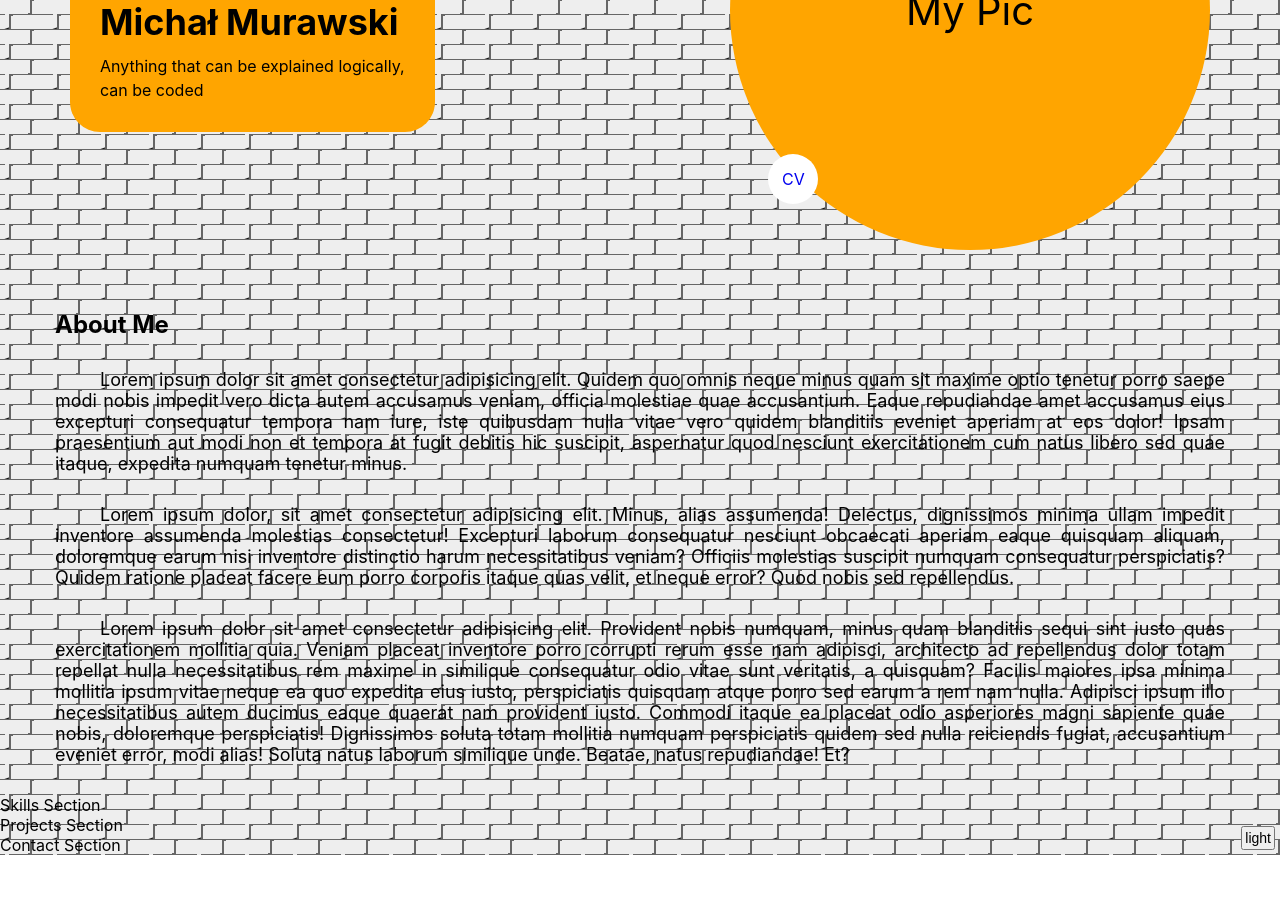
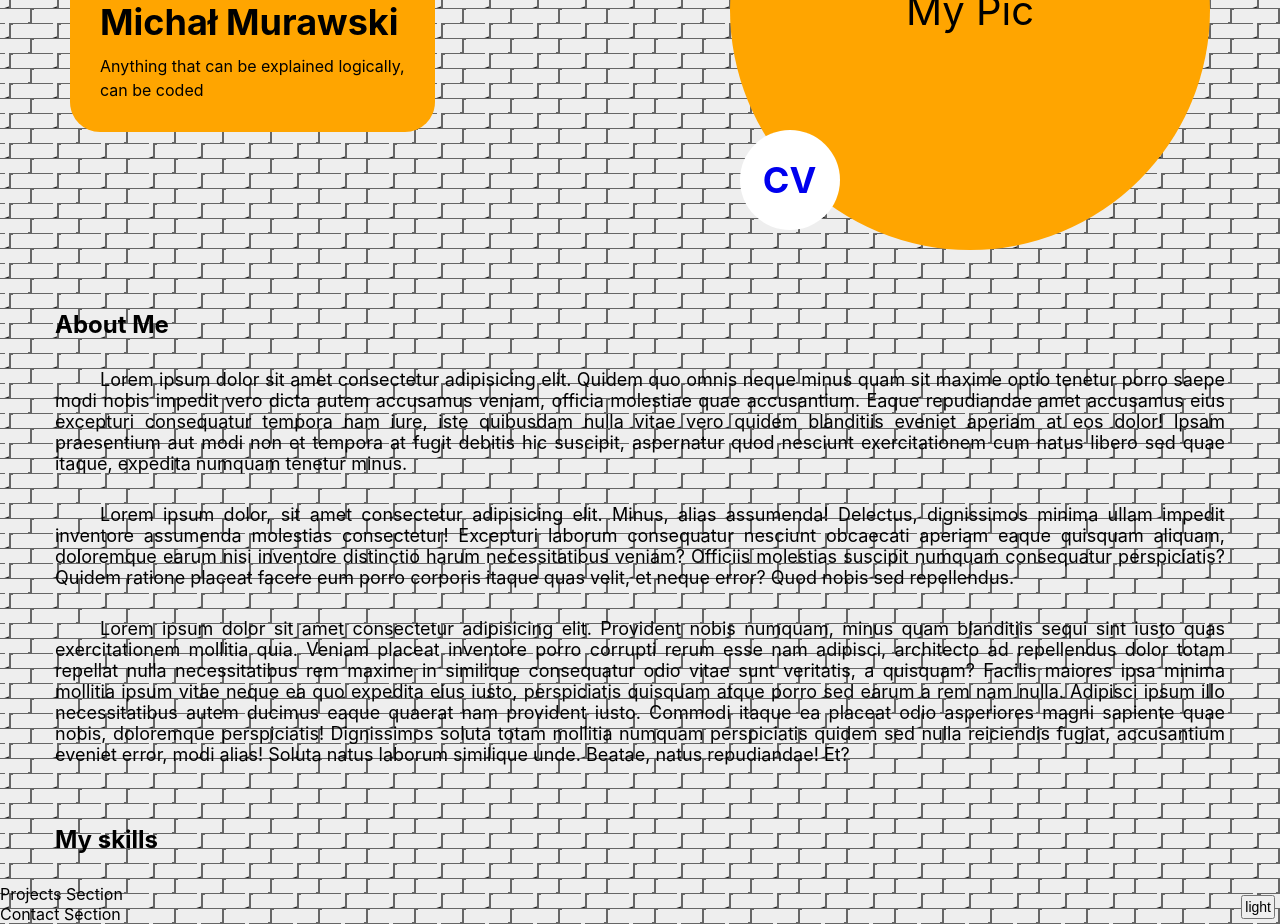
Before and after one commit to AMichalMurawski/portfolio, a React (Create React App) app: page / in a window 1280 px wide. Shown: the part 400-1324 px from the top of the page. Before the commit the page ends 1255 px from the top, so only its background shows below. Built offline with nearby package versions, Linux system fonts and the light colour scheme.

Commit message:
MySkills start sketch
+ resize ButtonCV
+ position ButtonCV in MyPicture
+ add context aboutMe and use it in component AboutMe

```diff
--- a/src/components/elements/buttons/ButtonCV/ButtonCV.styled.ts
+++ b/src/components/elements/buttons/ButtonCV/ButtonCV.styled.ts
@@ -2,8 +2,10 @@ import styled from 'styled-components';
 import { LinkElement } from '../../../../utils/styled';
 
 export const Button = styled(LinkElement)`
-  width: 50px;
-  height: 50px;
+  width: 100px;
+  height: 100px;
+  font-size: 36px;
+  font-weight: 700;
   border-radius: 50%;
   background-color: white;
   display: flex;
--- a/src/components/groups/MyPicture/MyPicture.styled.ts
+++ b/src/components/groups/MyPicture/MyPicture.styled.ts
@@ -19,6 +19,6 @@ export const PictureWrapper = styled.div`
 
 export const CVWrapper = styled.div`
   position: absolute;
-  left: 8%;
-  top: 80%;
+  left: 2%;
+  top: 75%;
 `;
--- a/src/components/sections/About/About.tsx
+++ b/src/components/sections/About/About.tsx
@@ -2,46 +2,15 @@ import React from 'react';
 import { Subtitle } from '../../elements/texts';
 import { AboutWrapper } from './About.styled';
 import { Paragraph } from '../../elements/texts/Paragraph/Paragraph';
+import { aboutMe } from '../../../context';
 
 export const About: React.FC = () => {
   return (
     <AboutWrapper>
       <Subtitle>About Me</Subtitle>
-      <Paragraph>
-        Lorem ipsum dolor sit amet consectetur adipisicing elit. Quidem quo
-        omnis neque minus quam sit maxime optio tenetur porro saepe modi nobis
-        impedit vero dicta autem accusamus veniam, officia molestiae quae
-        accusantium. Eaque repudiandae amet accusamus eius excepturi consequatur
-        tempora nam iure, iste quibusdam nulla vitae vero quidem blanditiis
-        eveniet aperiam at eos dolor! Ipsam praesentium aut modi non et tempora
-        at fugit debitis hic suscipit, aspernatur quod nesciunt exercitationem
-        cum natus libero sed quae itaque, expedita numquam tenetur minus.
-      </Paragraph>
-      <Paragraph>
-        Lorem ipsum dolor, sit amet consectetur adipisicing elit. Minus, alias
-        assumenda! Delectus, dignissimos minima ullam impedit inventore
-        assumenda molestias consectetur! Excepturi laborum consequatur nesciunt
-        obcaecati aperiam eaque quisquam aliquam, doloremque earum nisi
-        inventore distinctio harum necessitatibus veniam? Officiis molestias
-        suscipit numquam consequatur perspiciatis? Quidem ratione placeat facere
-        eum porro corporis itaque quas velit, et neque error? Quod nobis sed
-        repellendus.
-      </Paragraph>
-      <Paragraph>
-        Lorem ipsum dolor sit amet consectetur adipisicing elit. Provident nobis
-        numquam, minus quam blanditiis sequi sint iusto quas exercitationem
-        mollitia quia. Veniam placeat inventore porro corrupti rerum esse nam
-        adipisci, architecto ad repellendus dolor totam repellat nulla
-        necessitatibus rem maxime in similique consequatur odio vitae sunt
-        veritatis, a quisquam? Facilis maiores ipsa minima mollitia ipsum vitae
-        neque ea quo expedita eius iusto, perspiciatis quisquam atque porro sed
-        earum a rem nam nulla. Adipisci ipsum illo necessitatibus autem ducimus
-        eaque quaerat nam provident iusto. Commodi itaque ea placeat odio
-        asperiores magni sapiente quae nobis, doloremque perspiciatis!
-        Dignissimos soluta totam mollitia numquam perspiciatis quidem sed nulla
-        reiciendis fugiat, accusantium eveniet error, modi alias! Soluta natus
-        laborum similique unde. Beatae, natus repudiandae! Et?
-      </Paragraph>
+      {aboutMe.map(about => (
+        <Paragraph>{about}</Paragraph>
+      ))}
     </AboutWrapper>
   );
 };
--- /dev/null
+++ b/src/components/sections/Skills/Skills.styled.ts
@@ -0,0 +1,10 @@
+import styled from 'styled-components';
+import { PageWrapper } from '../../../pages/Portfolio.styled';
+
+export const SkillsWrapper = styled(PageWrapper)``;
+
+export const ListWrapper = styled.ul`
+  display: flex;
+  flex-wrap: wrap;
+  justify-content: space-between;
+`;
--- a/src/components/sections/Skills/Skills.tsx
+++ b/src/components/sections/Skills/Skills.tsx
@@ -1,5 +1,11 @@
-import React from "react"
+import React from 'react';
+import { SkillsWrapper } from './Skills.styled';
+import { Subtitle } from '../../elements/texts';
 
 export const Skills: React.FC = () => {
-    return <div>Skills Section</div>
-}
+  return (
+    <SkillsWrapper>
+      <Subtitle>My skills</Subtitle>
+    </SkillsWrapper>
+  );
+};
--- a/src/context/aboutMe.ts
+++ b/src/context/aboutMe.ts
@@ -1,5 +1,5 @@
 export const aboutMe = [
-  'Lorem ipsum dolor sit amet consectetur adipisicing elit. Quidem quo omnis neque minus quam sit maxime optio tenetur porro saepe modi nobis impedit vero dicta autem accusamus veniam, officia molestiae quae accusantium. Eaque repudiandae amet accusamus eius excepturi consequatur tempora nam iure, iste quibusdam nulla vitae vero quidem blanditiis eveniet aperiam at eos dolor! Ipsam praesentium aut modi non et tempora at fugit debitis hic suscipit, aspernatur quod nesciunt exercitationem cum natus libero sed quae itaque, expedita numquam tenetur minus.',
-  'Lorem ipsum dolor, sit amet consectetur adipisicing elit. Minus, alias assumenda! Delectus, dignissimos minima ullam impedit inventore assumenda molestias consectetur! Excepturi laborum consequatur nesciunt obcaecati aperiam eaque quisquam aliquam, doloremque earum nisi inventore distinctio harum necessitatibus veniam? Officiis molestias suscipit numquam consequatur perspiciatis? Quidem ratione placeat facere eum porro corporis itaque quas velit, et neque error? Quod nobis sed repellendus.',
-  'Lorem ipsum dolor sit amet consectetur adipisicing elit. Provident nobis numquam, minus quam blanditiis sequi sint iusto quas exercitationem mollitia quia. Veniam placeat inventore porro corrupti rerum esse nam adipisci, architecto ad repellendus dolor totam repellat nulla necessitatibus rem maxime in similique consequatur odio vitae sunt veritatis, a quisquam? Facilis maiores ipsa minima mollitia ipsum vitae neque ea quo expedita eius iusto, perspiciatis quisquam atque porro sed earum a rem nam nulla. Adipisci ipsum illo necessitatibus autem ducimus eaque quaerat nam provident iusto. Commodi itaque ea placeat odio asperiores magni sapiente quae nobis, doloremque perspiciatis! Dignissimos soluta totam mollitia numquam perspiciatis quidem sed nulla reiciendis fugiat, accusantium eveniet error, modi alias! Soluta natus laborum similique unde. Beatae, natus repudiandae! Et?',
+  `Lorem ipsum dolor sit amet consectetur adipisicing elit. Quidem quo omnis neque minus quam sit maxime optio tenetur porro saepe modi nobis impedit vero dicta autem accusamus veniam, officia molestiae quae accusantium. Eaque repudiandae amet accusamus eius excepturi consequatur tempora nam iure, iste quibusdam nulla vitae vero quidem blanditiis eveniet aperiam at eos dolor! Ipsam praesentium aut modi non et tempora at fugit debitis hic suscipit, aspernatur quod nesciunt exercitationem cum natus libero sed quae itaque, expedita numquam tenetur minus.`,
+  `Lorem ipsum dolor, sit amet consectetur adipisicing elit. Minus, alias assumenda! Delectus, dignissimos minima ullam impedit inventore assumenda molestias consectetur! Excepturi laborum consequatur nesciunt obcaecati aperiam eaque quisquam aliquam, doloremque earum nisi inventore distinctio harum necessitatibus veniam? Officiis molestias suscipit numquam consequatur perspiciatis? Quidem ratione placeat facere eum porro corporis itaque quas velit, et neque error? Quod nobis sed repellendus.`,
+  `Lorem ipsum dolor sit amet consectetur adipisicing elit. Provident nobis numquam, minus quam blanditiis sequi sint iusto quas exercitationem mollitia quia. Veniam placeat inventore porro corrupti rerum esse nam adipisci, architecto ad repellendus dolor totam repellat nulla necessitatibus rem maxime in similique consequatur odio vitae sunt veritatis, a quisquam? Facilis maiores ipsa minima mollitia ipsum vitae neque ea quo expedita eius iusto, perspiciatis quisquam atque porro sed earum a rem nam nulla. Adipisci ipsum illo necessitatibus autem ducimus eaque quaerat nam provident iusto. Commodi itaque ea placeat odio asperiores magni sapiente quae nobis, doloremque perspiciatis! Dignissimos soluta totam mollitia numquam perspiciatis quidem sed nulla reiciendis fugiat, accusantium eveniet error, modi alias! Soluta natus laborum similique unde. Beatae, natus repudiandae! Et?`,
 ];
--- a/src/context/index.ts
+++ b/src/context/index.ts
@@ -1 +1,2 @@
 export * from './links';
+export * from './aboutMe';
```
